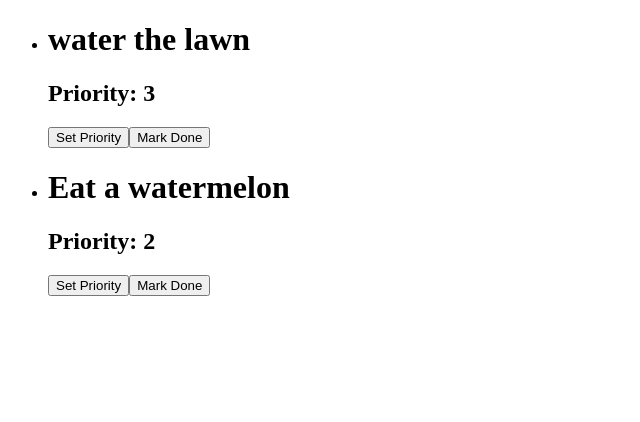
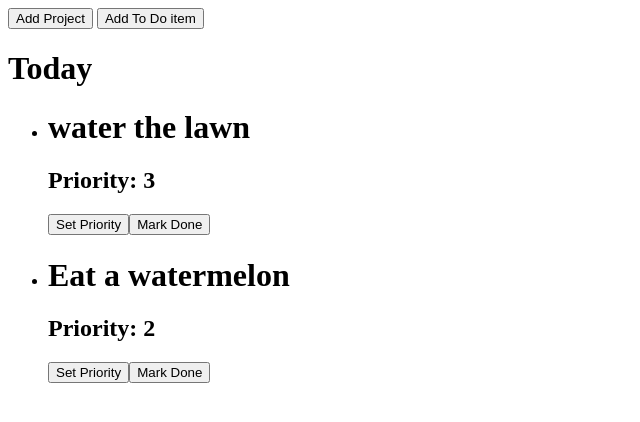
Before and after one commit to TrshPuppy/to-do-list, a website built with webpack: page dist/index.html in a window 1280 px wide. Shown: the whole page, without its empty margins (0-640 px from the left). Built offline with nearby package versions, Linux system fonts and the light colour scheme.

Commit message:
Implement date-fns and add today.js.

```diff
--- a/src/classes.js
+++ b/src/classes.js
@@ -1,6 +1,7 @@
 import { appendItemToArray } from "./utilities";
 import { removeItemFromArray } from "./utilities";
 import { editItemDetail } from "./utilities";
+import { isWithinInterval } from "date-fns";
 export default class Project {
   constructor(name, id) {
     this.name = name;
@@ -31,6 +32,12 @@ export default class Project {
       })
     );
   }
+
+  getAllTasksInInterval(interval) {
+    // if(isWithinInterval(new Date(), interval));
+
+    return this.lists.flatMap((list) => list.getAllToDosInInterval(interval));
+  }
 }
 
 export class List {
@@ -55,6 +62,12 @@ export class List {
 
   removeItemFromListArray(item) {
     removeItemFromArray(item, this.listItems);
+  }
+
+  getAllToDosInInterval(interval) {
+    return this.listItems.filter(
+      (toDo) => !toDo.date || isWithinInterval(toDo.date, interval)
+    );
   }
 }
 
@@ -124,3 +137,15 @@ export class Element {
     return this;
   }
 }
+
+export class Librarian {
+  static projectsArray = [];
+
+  static getAllProjects() {
+    return Librarian.projectsArray;
+  }
+
+  static addProject(project) {
+    Librarian.projectsArray.push(project);
+  }
+}
--- a/src/index.js
+++ b/src/index.js
@@ -1,10 +1,12 @@
 // Imports
 import loadToday from "./today";
+import loadWeek from "./today";
 import loadDefaultHTML from "./utilities";
 import Project from "./classes";
 import { List } from "./classes";
 import { ToDo } from "./classes";
 import { setPriority } from "./utilities";
+import { Librarian } from "./classes";
 
 // Globals
 const contentDiv = document.querySelector(".content");
@@ -16,24 +18,25 @@ const defaultProject = new Project("default", 1);
 
 const myList = new List("first list");
 
-const toDoItem = new ToDo(
-  "water the lawn",
-  3,
-  false,
-  new Date("4 december 2023")
-);
+const toDoItem = new ToDo("water the lawn", 3, false);
 console.log(toDoItem.date);
 
-const todo2 = new ToDo("Eat a watermelon", 2, true);
+const todo2 = new ToDo("Eat a watermelon", 2, true, new Date());
 
 myList.appendItemToListArray(toDoItem);
 myList.appendItemToListArray(todo2);
 
 defaultProject.appendList(myList);
 
+Librarian.addProject(defaultProject);
+
+const today = loadToday(Librarian.getAllProjects());
+console.log(today);
+
 const buildDefault = defaultProject.buildVirtualBoi();
 console.log(buildDefault);
-contentDiv.appendChild(buildDefault.buildElement());
+contentDiv.appendChild(today.buildElement());
+
 // defaultProject.appendList(myList2);
 
 // defaultProject.buildChildren();
--- a/src/today.js
+++ b/src/today.js
@@ -1,13 +1,70 @@
 import { Element } from "../src/classes";
 
-export default function loadToday() {
-  // const todayVirtualBoi = new Element('div').setAttributes({class: "date-tab", id: "today-tab"})
+// Returns a built element based on interval and projectsArray[]:
+function buildTab(projectsArray, interval) {
+  const intervalToDos = projectsArray.flatMap((project) =>
+    project.getAllTasksInInterval(interval)
+  );
+
+  const intervalToDosUI = intervalToDos.reduce(
+    (virtualUl, toDo) => virtualUl.addChild(toDo.buildVirtualBoi()),
+    new Element("ul").setAttributes({ id: "today" })
+  );
+
+  return new Element("div")
+    .setAttributes({
+      class: "date-tab",
+      id: "today-tab",
+    })
+    .addChild(new Element("h1").setTextContent("Today"))
+    .addChild(intervalToDosUI);
 }
+
+// Creates interval of range within today to be used by buildTab()
+export default function loadToday(projectsArray) {
+  const now = new Date();
+
+  const interval = {
+    start: new Date(now.getFullYear(), now.getMonth(), now.getDate()),
+    end: new Date(
+      now.getFullYear(),
+      now.getMonth(),
+      now.getDate(),
+      23,
+      59,
+      59,
+      999
+    ),
+  };
+
+  return buildTab(projectsArray, interval);
+}
+
+// Cretes interval of range within the next week to be used in buildTab()
+export function loadWeek(projectsArray) {
+  const now = new Date();
+
+  const interval = {
+    start: new Date(now.getFullYear(), now.getMonth(), now.getDate()),
+    end: new Date(now.getFullYear(), now.getM),
+  };
+}
+
+// Loop through Librarian.projectsarray()
+//   ea project: get tasks within this interval
+// For the date within the interval:
+
+// isWithinInterval(new Date(2014, 0, 3), {
+//     start: new Date(2014, 0, 1),
+//     end: new Date(2014, 0, 7)
+//   })
+//   //=> true
 
 //Today HTML:
 /*
 .content
+panel div
 > today div
->>>> ul
+> h1:
 >>>>>>li due today
 */
```
Also changed, not shown: dist/index.html, dist/main.js.
